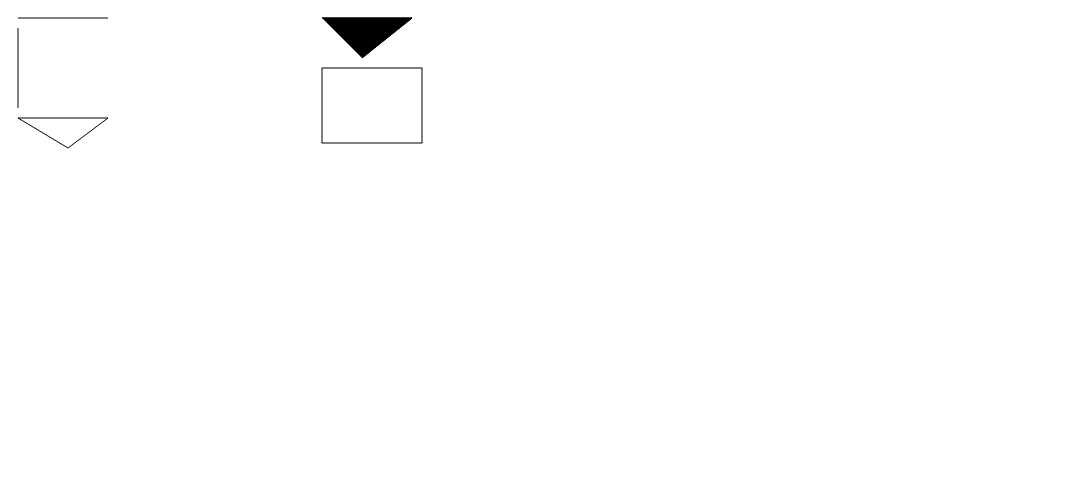
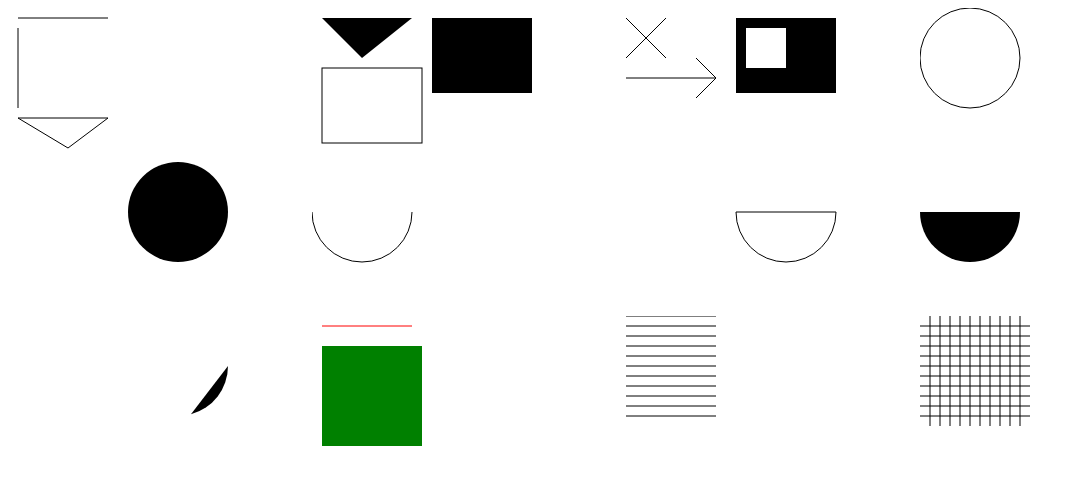
Before and after one commit to Dimcter1985/java-script-tasks, a plain HTML site: page canvas.html in a window 1280 px wide. Shown: the whole page, without its empty margins (0-1076 px from the left). Drawn offline with Linux system fonts and the light colour scheme.

Commit message:
new commit

```diff
--- a/canvas.html
+++ b/canvas.html
@@ -8,6 +8,16 @@
   <body>
     <canvas id="canvas"></canvas>
     <canvas id="canvas2"></canvas>
+    <canvas id="canvas3"></canvas>
+    <canvas id="canvas4"></canvas>
+    <canvas id="canvas5"></canvas>
+    <canvas id="canvas6"></canvas>
+    <canvas id="canvas7"></canvas>
+    <canvas id="canvas8"></canvas>
+    <canvas id="canvas9"></canvas>
+    <canvas id="canvas10"></canvas>
+    <canvas id="canvas11"></canvas>
+    <canvas id="canvas12"></canvas>
     <script>
       // Нарисуйте фигуры с помощью Canvas
       let canvas = document.querySelector("#canvas");
@@ -40,10 +50,118 @@
       ctx2.lineTo(100, 10);
       ctx2.lineTo(50, 50);
       ctx2.fill();
-      ctx2.stroke();
-      //5
+      //6
       ctx2.strokeRect(10, 60, 100, 75);
-      ctx2.stroke();
+      //7
+      ctx2.fillRect(120, 10, 100, 75);
+
+      // Нарисуйте фигуры с помощью Canvas
+      let canvas3 = document.querySelector("#canvas3");
+      let ctx3 = canvas3.getContext("2d");
+      //8
+      ctx3.beginPath();
+      ctx3.moveTo(10, 10);
+      ctx3.lineTo(50, 50);
+      ctx3.moveTo(10, 50);
+      ctx3.lineTo(50, 10);
+      ctx3.stroke();
+      //9
+      ctx3.beginPath();
+      ctx3.moveTo(10, 70);
+      ctx3.lineTo(100, 70);
+      ctx3.moveTo(100, 70);
+      ctx3.lineTo(80, 50);
+      ctx3.moveTo(100, 70);
+      ctx3.lineTo(80, 90);
+      ctx3.stroke();
+      //10
+      ctx3.fillRect(120, 10, 100, 75);
+      ctx3.clearRect(130, 20, 40, 40);
+
+      // Нарисуйте фигуры с помощью Canvas
+      let canvas4 = document.querySelector("#canvas4");
+      let ctx4 = canvas4.getContext("2d");
+      //11
+      function getRadians(degrees) {
+        return (Math.PI / 180) * degrees;
+      }
+      ctx4.arc(50, 50, 50, 0, getRadians(360));
+      ctx4.stroke();
+
+      // Нарисуйте фигуры с помощью Canvas
+      let canvas5 = document.querySelector("#canvas5");
+      let ctx5 = canvas5.getContext("2d");
+      //12
+      ctx5.arc(170, 50, 50, 0, getRadians(360));
+      ctx5.fill();
+
+      // Нарисуйте фигуры с помощью Canvas
+      let canvas6 = document.querySelector("#canvas6");
+      let ctx6 = canvas6.getContext("2d");
+      //13
+      ctx6.arc(50, 50, 50, 0, getRadians(180));
+      ctx6.stroke();
+
+      // Нарисуйте фигуры с помощью Canvas
+      let canvas7 = document.querySelector("#canvas7");
+      let ctx7 = canvas7.getContext("2d");
+      //14
+      ctx7.arc(170, 50, 50, 0, getRadians(180));
+      ctx7.closePath();
+      ctx7.stroke();
+
+      // Нарисуйте фигуры с помощью Canvas
+      let canvas8 = document.querySelector("#canvas8");
+      let ctx8 = canvas8.getContext("2d");
+      //15
+      ctx8.arc(50, 50, 50, 0, getRadians(180));
+      ctx8.fill();
+
+      // Нарисуйте фигуры с помощью Canvas
+      let canvas9 = document.querySelector("#canvas9");
+      let ctx9 = canvas9.getContext("2d");
+      //16
+      ctx9.arc(170, 50, 50, 0, getRadians(75));
+      ctx9.fill();
+
+      // Нарисуйте фигуры с помощью Canvas
+      let canvas10 = document.querySelector("#canvas10");
+      let ctx10 = canvas10.getContext("2d");
+      //17
+      ctx10.beginPath();
+      ctx10.moveTo(10, 10);
+      ctx10.lineTo(100, 10);
+      ctx10.strokeStyle = "red";
+      ctx10.stroke();
+      //18
+      ctx10.rect(10, 30, 100, 100);
+      ctx10.fillStyle = "green";
+      ctx10.fill();
+
+      // Нарисуйте фигуры с помощью Canvas
+      let canvas11 = document.querySelector("#canvas11");
+      let ctx11 = canvas11.getContext("2d");
+
+      //19
+      for (let i = 0; i <= 10; i++) {
+        ctx11.moveTo(10, 10 * i);
+        ctx11.lineTo(100, 10 * i);
+      }
+      ctx11.stroke();
+      // Нарисуйте фигуры с помощью Canvas
+      let canvas12 = document.querySelector("#canvas12");
+      let ctx12 = canvas12.getContext("2d");
+
+      //20
+      for (let i = 1; i <= 10; i++) {
+        ctx12.moveTo(0, 10 * i);
+        ctx12.lineTo(110, 10 * i);
+      }
+      for (let i = 1; i <= 10; i++) {
+        ctx12.moveTo(10 * i, 0);
+        ctx12.lineTo(10 * i, 110);
+      }
+      ctx12.stroke();
     </script>
   </body>
 </html>
```
